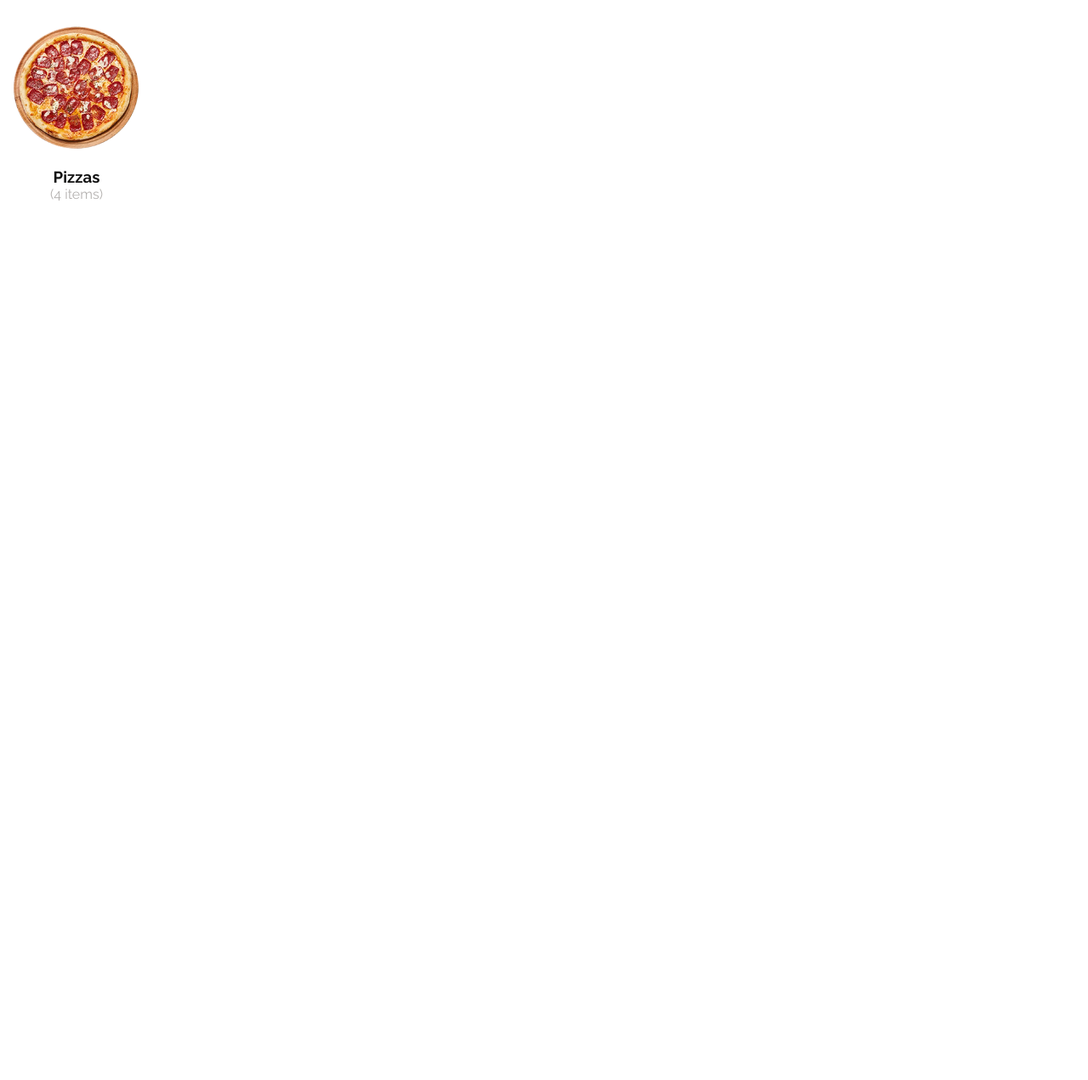
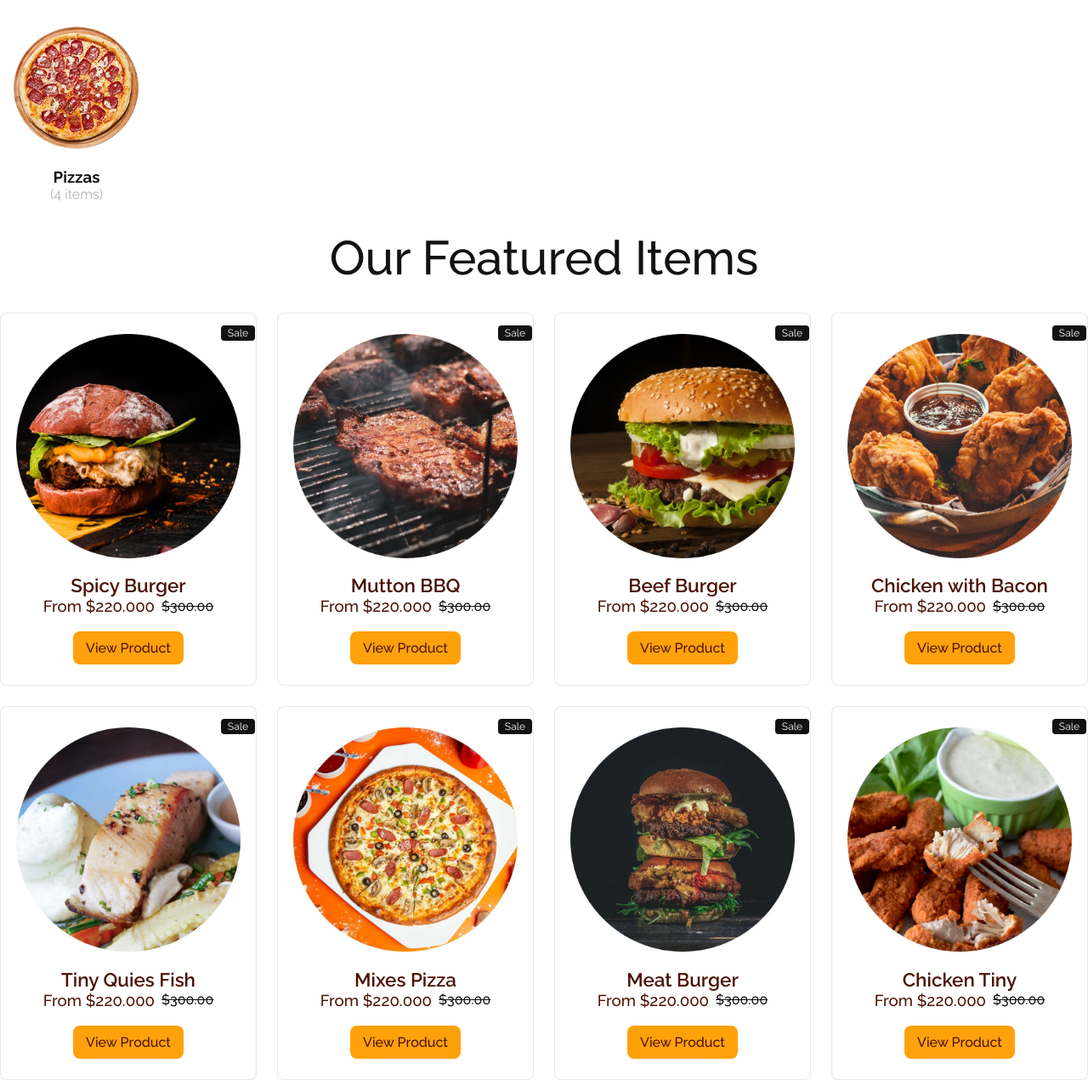
Before and after one commit to anuska122/RestaurantWebsite, a plain HTML site: page index.html in a window 1280 px wide. Shown: the part 1334-2605 px from the top of the page at 85% size. Before the commit the page ends 1604 px from the top, so only its background shows below. Drawn offline with nearby package versions, Linux system fonts and the light colour scheme.

Commit message:
Added feauters

```diff
--- a/index.html
+++ b/index.html
@@ -128,6 +128,93 @@
             </div>
         </div>
     </section>
+    <!-- items -->
+
+    <scetion class="items" id="items">
+        <h2 class="heading container">Our Featured Items</h2>
+        <div class="item-content container">
+            <div class="item-box">
+                <span class="sale">Sale</span>
+                <img src="images/item-1.png" alt="">
+                <h2>Spicy Burger</h2>
+                <div class="price">
+                    <h3>From $220.000</h3>
+                    <p>$300.00</p>
+                </div>
+                <a href="#" class="item-btn">View Product</a>
+            </div>
+            <div class="item-box">
+                <span class="sale">Sale</span>
+                <img src="images/item-2.png" alt="">
+                <h2>Mutton BBQ</h2>
+                <div class="price">
+                    <h3>From $220.000</h3>
+                    <p>$300.00</p>
+                </div>
+                <a href="#" class="item-btn">View Product</a>
+            </div>
+            <div class="item-box">
+                <span class="sale">Sale</span>
+                <img src="images/item-3.png" alt="">
+                <h2>Beef Burger</h2>
+                <div class="price">
+                    <h3>From $220.000</h3>
+                    <p>$300.00</p>
+                </div>
+                <a href="#" class="item-btn">View Product</a>
+            </div>
+            <div class="item-box">
+                <span class="sale">Sale</span>
+                <img src="images/item-4.png" alt="">
+                <h2>Chicken with Bacon</h2>
+                <div class="price">
+                    <h3>From $220.000</h3>
+                    <p>$300.00</p>
+                </div>
+                <a href="#" class="item-btn">View Product</a>
+            </div>
+            <div class="item-box">
+                <span class="sale">Sale</span>
+                <img src="images/item-5.png" alt="">
+                <h2>Tiny Quies Fish</h2>
+                <div class="price">
+                    <h3>From $220.000</h3>
+                    <p>$300.00</p>
+                </div>
+                <a href="#" class="item-btn">View Product</a>
+            </div>
+            <div class="item-box">
+                <span class="sale">Sale</span>
+                <img src="images/item-6.png" alt="">
+                <h2>Mixes Pizza</h2>
+                <div class="price">
+                    <h3>From $220.000</h3>
+                    <p>$300.00</p>
+                </div>
+                <a href="#" class="item-btn">View Product</a>
+            </div>
+            <div class="item-box">
+                <span class="sale">Sale</span>
+                <img src="images/item-7.png" alt="">
+                <h2>Meat Burger</h2>
+                <div class="price">
+                    <h3>From $220.000</h3>
+                    <p>$300.00</p>
+                </div>
+                <a href="#" class="item-btn">View Product</a>
+            </div>
+            <div class="item-box">
+                <span class="sale">Sale</span>
+                <img src="images/item-8.png" alt="">
+                <h2>Chicken Tiny</h2>
+                <div class="price">
+                    <h3>From $220.000</h3>
+                    <p>$300.00</p>
+                </div>
+                <a href="#" class="item-btn">View Product</a>
+            </div>
+        </div>
+    </scetion>
 
 
 
--- a/style.css
+++ b/style.css
@@ -253,3 +253,71 @@ header {
     color: var(--text-alter-color);
     opacity: 0.7;
 }
+.items{
+    background: var(--container-color);
+}
+.item-content {
+    display: grid;
+    grid-template-columns: repeat(4,1fr);
+    gap: 1.5rem;
+}
+.item-box{
+    position: relative;
+    background: var(--bg-color);
+    padding: 24px 14px;
+    border-radius: 8px;
+    border:1px solid rgb(75 18 4 / 10%);
+    display: flex;
+    flex-direction: column;
+    justify-content: space-between;
+    align-items: center;
+}
+.item-box .sale{
+    position: absolute;
+    right: 1px;
+    top: 14px;
+    background: var(--text-color);
+    color:var(--bg-color) ;
+    font-size: 12px;
+    padding: 2px 8px;
+    border-radius: 4px;
+
+}
+.item-box img{
+    max-width: 264px;
+    width: 100%;
+    object-position: center;
+    margin-bottom: 1.2rem;
+}
+.item-box h2{
+    font-size: 1.4rem;
+    font-weight: 600;
+    color: var(--brown);
+}
+.item-box .price{
+    display: flex;
+    align-items: center;
+    gap: 8px;
+    margin-bottom: 1.2rem;
+}
+.item-box .price h3{
+    color: var(--brown);
+    font-weight: 500;
+}
+.item-box .price p{
+    text-decoration: line-through;
+    font-weight: 500;
+    color: rgb(var(--brown), 0.8);
+}
+.item-btn{
+    background: var(--yellow-color);
+    color: var(--brown);
+    font-weight: 500;
+    padding: 10px 15px;
+    border-radius: 8px;
+}
+.item-btn:hover{
+    background:var(--brown) ;
+    color: var(--bg-color);
+    transition: background 0.4s ease-in-out;
+}
```
